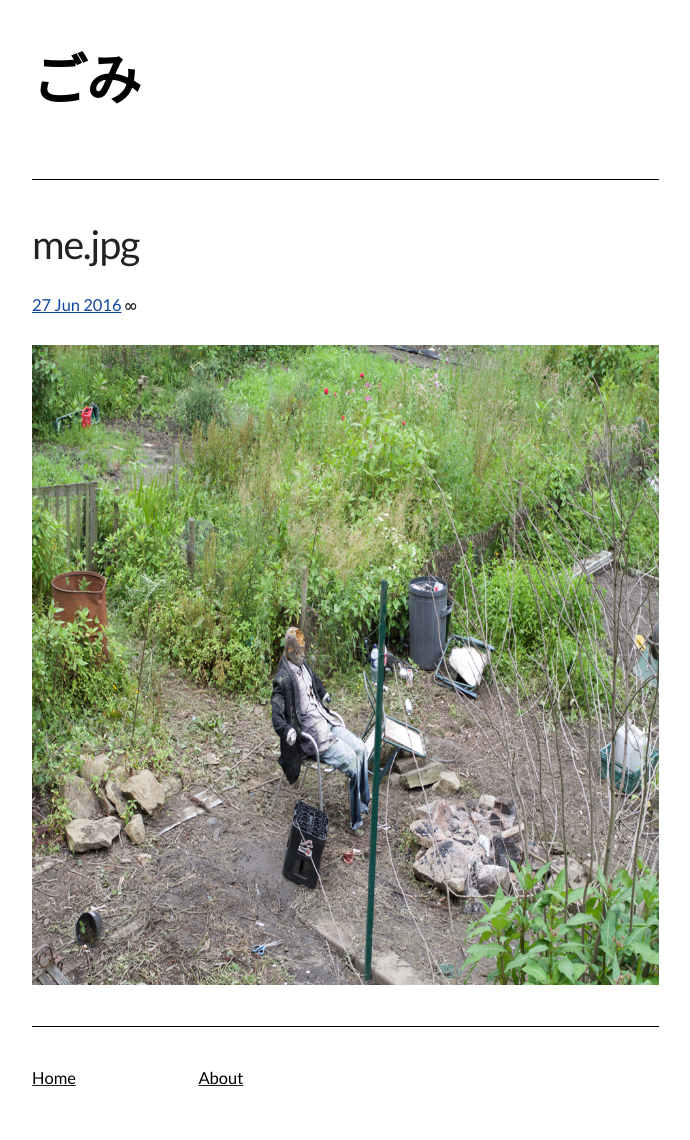
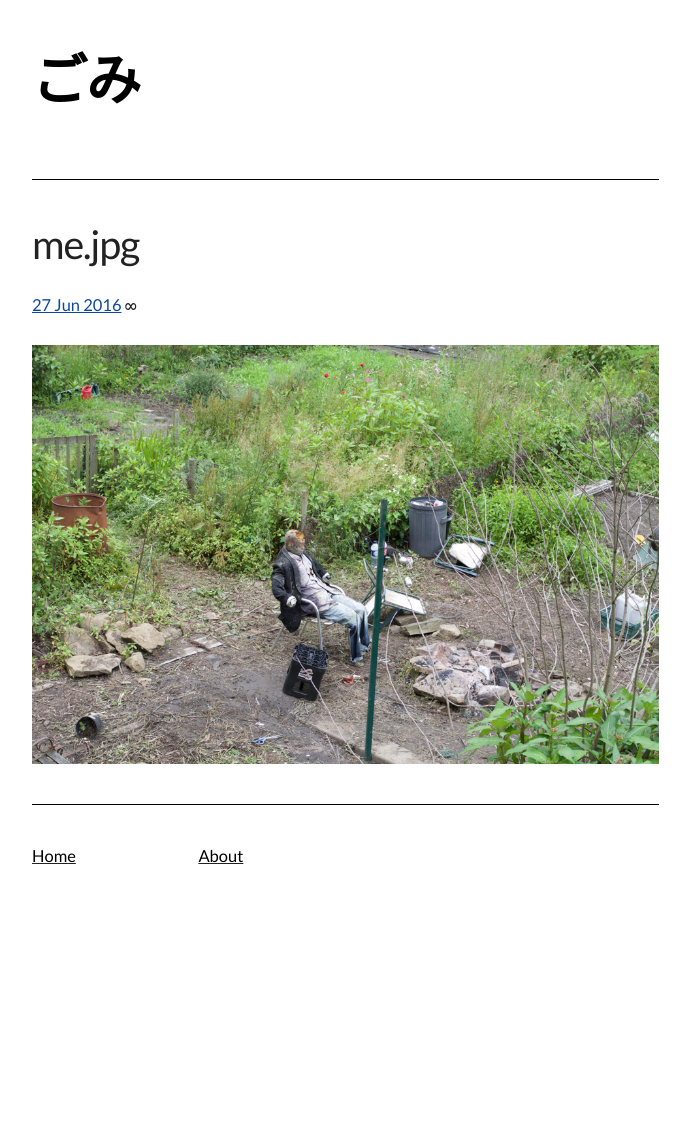
Before and after one commit to mt-trash/mt-trash.github.io, a Jekyll site: the page built from _posts/2016-06-27-dummy.md, in a window 1280 px wide. Shown: the whole page, without its empty margins (128-818 px from the left). Built offline with Jekyll 4.4.1, drawn with Linux system fonts in a browser that asks for light colours; after the commit the page ends 918 px from its top, so only the background shows below that.

Commit message:
edit width

```diff
--- a/_posts/2016-06-27-dummy.md
+++ b/_posts/2016-06-27-dummy.md
@@ -5,4 +5,4 @@ date: 2016-06-27
 ---
 
 <!-- more -->
-{% include image.html file="/images/dummy.jpg" alt="me" height="640" width="960" %}
+{% include image.html file="/images/dummy.jpg" alt="me" width="640" %}
```
